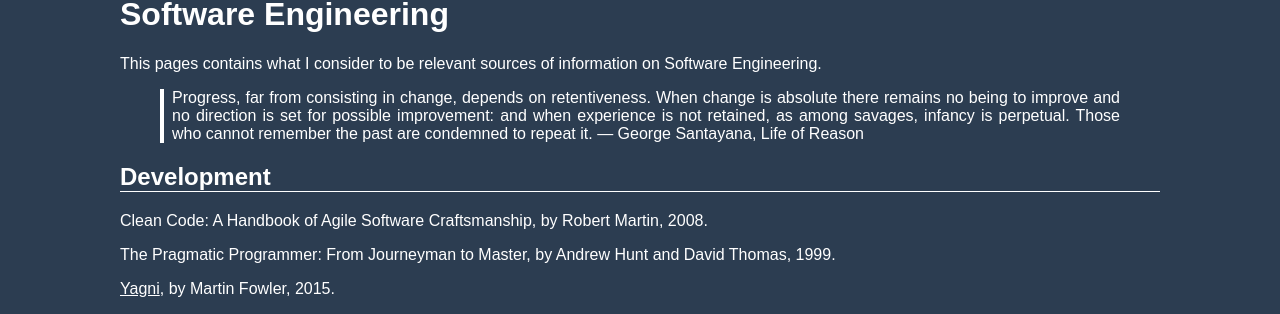
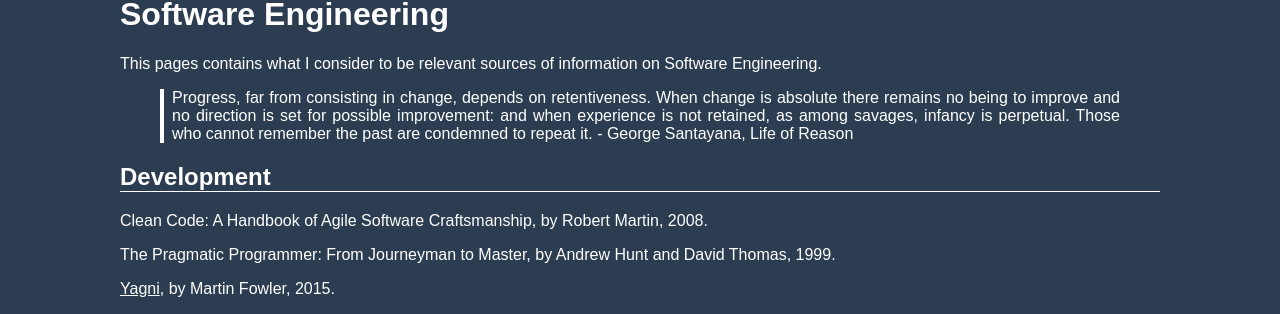
Before and after one commit to brunoroque06/brunoroque06.github.io, a Jekyll site: the page built from _pages/software-engineering.md, in a window 1280 px wide. Shown: the part 257-571 px from the top of the page. Built offline with Jekyll 4.4.1, drawn with Linux system fonts in a browser that asks for light colours; our own code applies the rules of GitHub Pages for plain Markdown files.

Commit message:
Replace quote symbol

```diff
--- a/_pages/software-engineering.md
+++ b/_pages/software-engineering.md
@@ -7,7 +7,7 @@
 
 This pages contains what I consider to be relevant sources of information on Software Engineering.
 
-> Progress, far from consisting in change, depends on retentiveness. When change is absolute there remains no being to improve and no direction is set for possible improvement: and when experience is not retained, as among savages, infancy is perpetual. Those who cannot remember the past are condemned to repeat it. ― George Santayana, Life of Reason
+> Progress, far from consisting in change, depends on retentiveness. When change is absolute there remains no being to improve and no direction is set for possible improvement: and when experience is not retained, as among savages, infancy is perpetual. Those who cannot remember the past are condemned to repeat it. - George Santayana, Life of Reason
 
 ## Development
 
```
